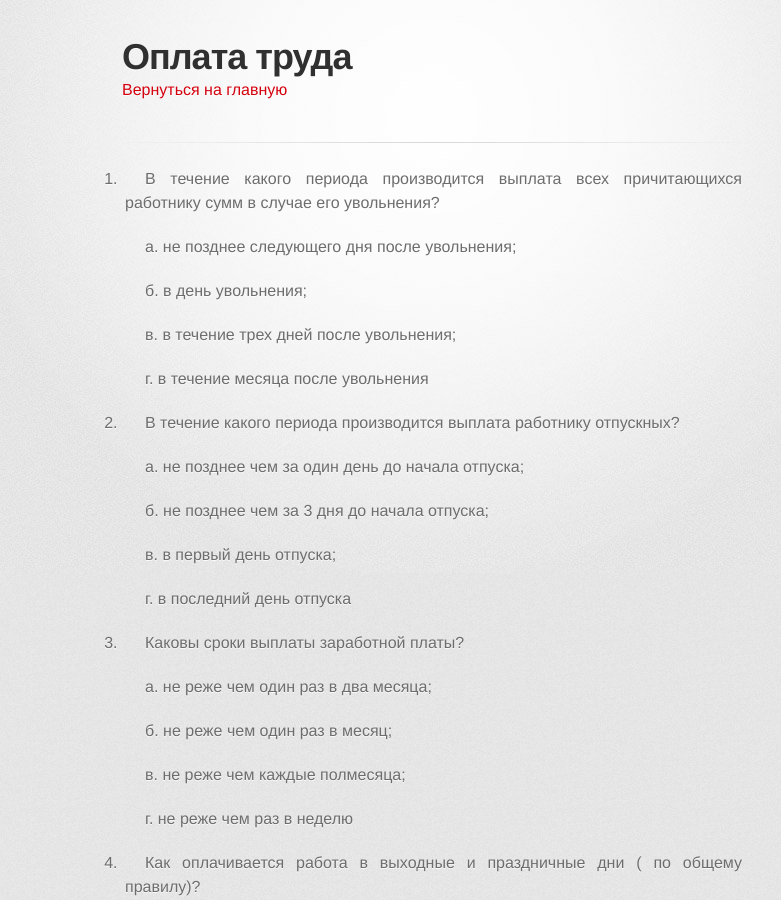
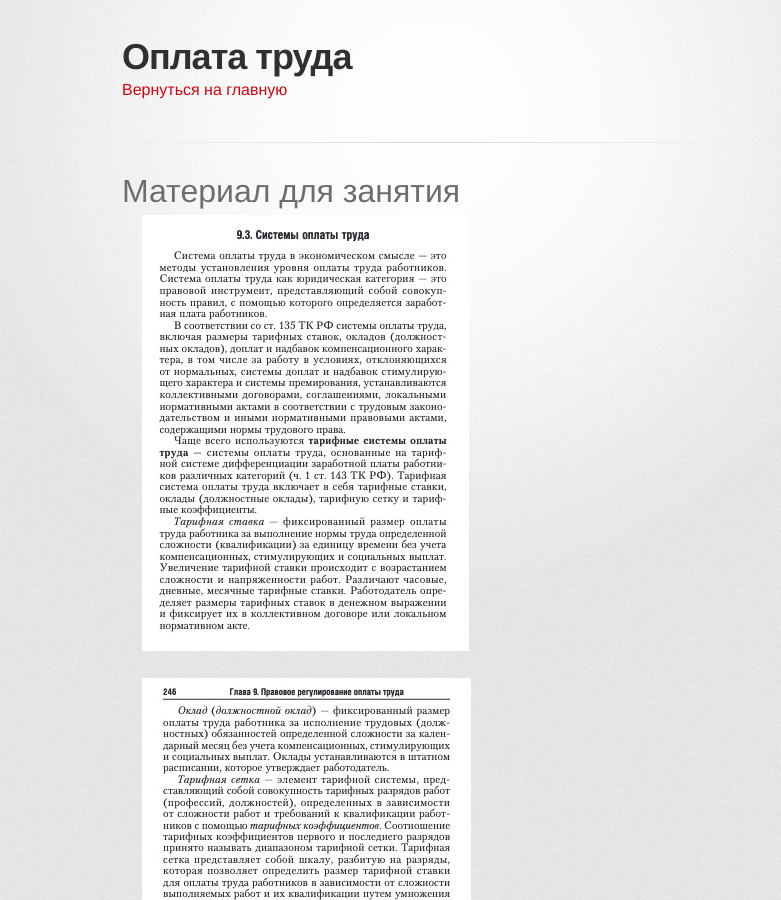
Before and after one commit to a-nova/a-nova.github.io, a Jekyll site: the page built from _tr/8.md, in a window 1280 px wide and 900 px high. Shown: the whole window, without its empty margins (208-989 px from the left). Built offline with Jekyll 4.4.1, drawn with Linux system fonts in a browser that asks for light colours; some web fonts are replaced; some of the changed text lies outside the part shown.

```diff
--- a/_tr/8.md
+++ b/_tr/8.md
@@ -4,6 +4,22 @@ description:
 when:
 layout: page
 ---
+
+# Материал для занятия
+
+![](./8/0.jpg)
+
+![](./8/1.jpg)
+
+![](./8/2.jpg)
+
+![](./8/3.jpg)
+
+![](./8/table.jpg)
+
+[Системы оплаты труда](./8/Sistemy_Oplaty_Truda_konsultantplyus_2021.docx)
+
+# Тест
 
 1. В течение какого периода производится выплата всех причитающихся работнику сумм в случае его увольнения?
 
```
Also changed, not shown: _tr/8/0.jpg (added), _tr/8/1.jpg (added), _tr/8/2.jpg (added), _tr/8/3.jpg (added), _tr/8/table.jpg (added), 1 other file.
